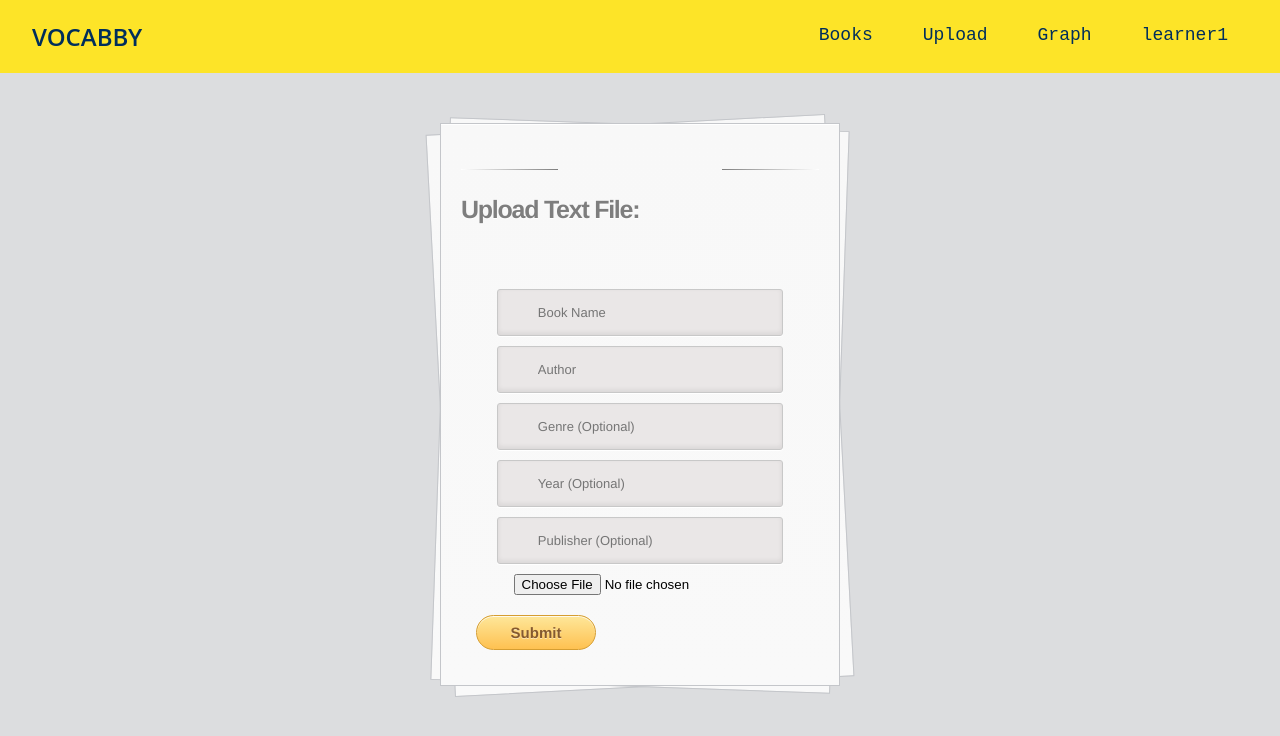
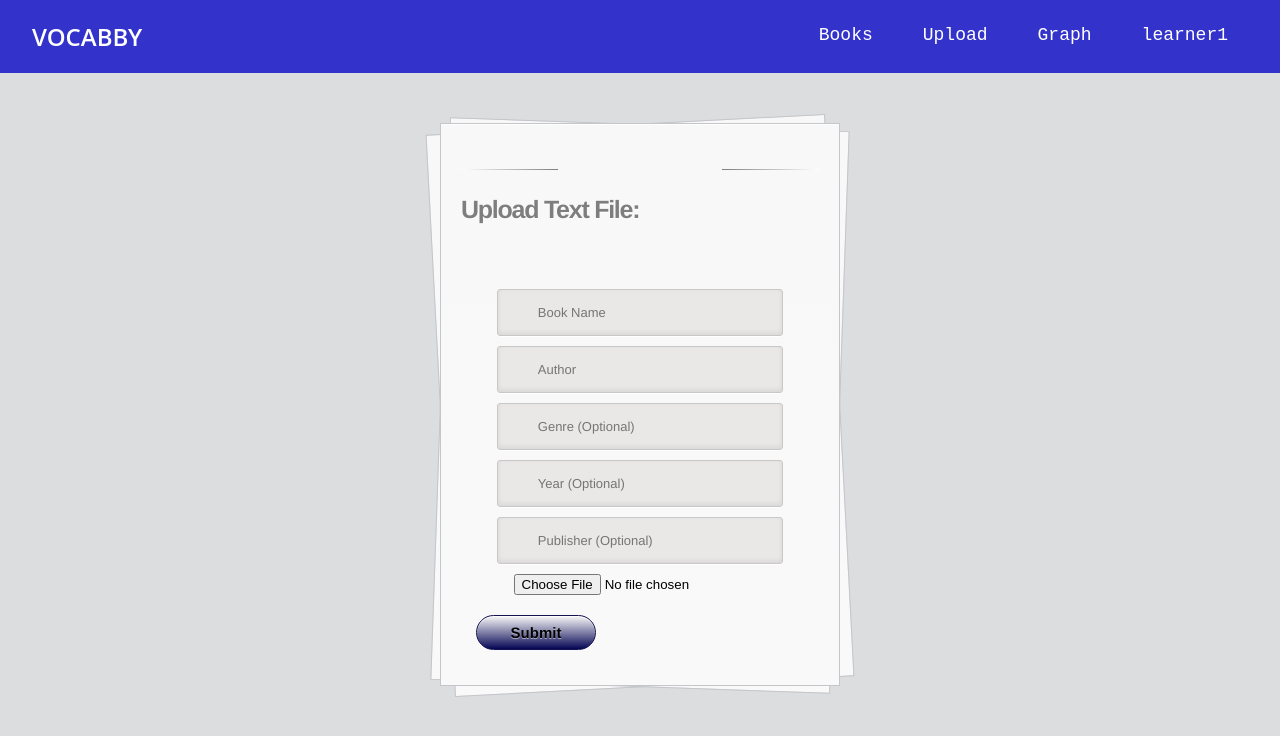
Before and after one commit to raffa-dev/vocabby_da, a React (Create React App) app in the folder frontend/: page / in a window 1280 px wide. Shown: the top 736 px of the page. Built offline with nearby package versions, Linux system fonts and the light colour scheme.

Commit message:
Minor UI enhancements

```diff
--- a/frontend/src/App.js
+++ b/frontend/src/App.js
@@ -357,25 +357,25 @@ class App extends Component {
             <div style={{ width: '80%', margin: '0px auto' }}>
                               <div className="row">
                                 <div className="column">
-                                  <div className="card" style={{borderRadius: 30 }}>
+                                  <div className="card" style={{borderRadius: 10 }}>
                                     <h4>Words</h4><br />
                                     <h2>{this.state.statsResponse.totalWords}</h2>
                                   </div>
                                 </div>
                                 <div className="column">
-                                  <div className="card" style={{borderRadius: 30 }}>
+                                  <div className="card" style={{borderRadius: 10 }}>
                                     <h4>Words(freq. > 10)</h4><br />
                                     <h2>{this.state.statsResponse.totalAbove5}</h2>
                                   </div>
                                 </div>
                                 <div className="column">
-                                  <div className="card" style={{borderRadius: 30 }}>
+                                  <div className="card" style={{borderRadius: 10 }}>
                                     <h4>Words(freq. > 5)</h4><br />
                                     <h2>{this.state.statsResponse.totalAbove10}</h2>
                                   </div>
                                 </div>
                                 <div className="column">
-                                  <div className="card" style={{borderRadius: 30 }}>
+                                  <div className="card" style={{borderRadius: 10 }}>
                                     <h4>Families</h4><br />
                                     <h2>{this.state.statsResponse.totalFamilies}</h2>
                                   </div>
@@ -383,11 +383,11 @@ class App extends Component {
                               </div>
 
                               <div className="row">
-                                <h2 style={{ marginBottom: 30 }}>Most 20 Frequent words</h2>
+                                <h2 style={{ marginBottom: 30 }}>Frequent words</h2>
                                 {this.state.statsResponse.mostFrequent.map((value, index) => {
                                   return (
                                     <div className="column" key={index}>
-                                      <div className="card" style={{borderRadius: 30}}>
+                                      <div className="card" style={{borderRadius: 10}}>
                                         <h4>{value[1]}</h4>
                                       </div>
                                     </div>
@@ -418,8 +418,8 @@ class App extends Component {
                     <div className="row">
                       {this.state.wordList.map((value, index) => {
                               return <button key={index} className="card" onClick={() => { this.setState({ activeWordIndex: index+1, })}}
-                                style={this.state.activeWordIndex === index+1 ? { color: "white", background: 'blue', marginRight: 20, textTransform: "uppercase", fontWeight: "bold", borderRadius: 20} :
-                                  { color: "black", marginRight: 20, textTransform: "uppercase", border: '1 px solid black', background: 'white', }}
+                                style={this.state.activeWordIndex === index+1 ? { color: 'white', background: 'yellow', marginRight: 20, textTransform: "uppercase", fontWeight: "bold", borderRadius: 20} :
+                                  { color: "black", marginRight: 20, textTransform: "uppercase", border: '1 px solid black', background: 'white'}}
                               >
                             <h2>{value}</h2>
                               </button>
--- a/frontend/src/D3Functions.js
+++ b/frontend/src/D3Functions.js
@@ -38,9 +38,9 @@ export const updateNode = (selection) => {
 };
 
 export const enterLink = (selection) => {
-    selection.attr("stroke-width", 0.5)
-    .style("stroke","blue")
-        .style("opacity",".9")
+    selection.attr("stroke-width", 2)
+    .style("stroke","grey")
+        .style("opacity", function(x) {return x.weight})
 };
 
 export const updateLink = (selection) => {
--- a/frontend/src/index.css
+++ b/frontend/src/index.css
@@ -176,9 +176,9 @@ form:after {
 #username { background-position: 10px 10px !important }
 #password { background-position: 10px -53px !important }
 #content form input[type="submit"] {
-    background: rgb(254,231,154);
+    background: #3333cc;
     background: -moz-linear-gradient(top,  rgba(254,231,154,1) 0%, rgba(254,193,81,1) 100%);
-    background: -webkit-linear-gradient(top,  rgba(254,231,154,1) 0%,rgba(254,193,81,1) 100%);
+    background: -webkit-linear-gradient(top,  #9d9de600, #050554FF);
     background: -o-linear-gradient(top,  rgba(254,231,154,1) 0%,rgba(254,193,81,1) 100%);
     background: -ms-linear-gradient(top,  rgba(254,231,154,1) 0%,rgba(254,193,81,1) 100%);
     background: linear-gradient(top,  rgba(254,231,154,1) 0%,rgba(254,193,81,1) 100%);
@@ -193,8 +193,8 @@ form:after {
     -ms-box-shadow: 0 1px 0 rgba(255,255,255,0.8) inset;
     -o-box-shadow: 0 1px 0 rgba(255,255,255,0.8) inset;
     box-shadow: 0 1px 0 rgba(255,255,255,0.8) inset;
-    border: 1px solid #D69E31;
-    color: #85592e;
+    border: 1px solid #141452;
+    color: black;
     cursor: pointer;
     float: left;
     font: bold 15px Helvetica, Arial, sans-serif;
@@ -264,14 +264,14 @@ section{width:100%; max-width:1200px; margin:0px auto; display:table; position:r
 h1{margin:0px auto; display:table; font-size:26px; padding:40px 0px; color:#002e5b; text-align:center;}
 h1 span{font-weight:500;}
 
-header{width:100%; display:table; background-color:#fde428; margin-bottom:50px;}
-#logo{float:left; font-size:24px; text-transform:uppercase; color:#002e5b; font-weight:600; padding:20px 0px;}
+header{width:100%; display:table; background-color:#3333cc; margin-bottom:50px;}
+#logo{float:left; font-size:24px; text-transform:uppercase; color:white; font-weight:600; padding:20px 0px;}
 nav{width:auto; float:right;}
 nav ul{display:table; float:right;}
 nav ul li{float:left;}
 nav ul li:last-child{padding-right:0px;}
-nav ul li a{color:#002e5b; font-size:18px; padding: 25px 20px; display:inline-block; transition: all 0.5s ease 0s;}
-nav ul li a:hover{background-color:#002e5b; color:#fde428; transition: all 0.5s ease 0s;}
+nav ul li a{color:white; font-size:18px; padding: 25px 20px; display:inline-block; transition: all 0.5s ease 0s;}
+nav ul li a:hover{background-color:white; color:#3333cc; transition: all 0.5s ease 0s;}
 nav ul li a:hover i{color:#fde428; transition: all 0.5s ease 0s;}
 nav ul li a i{padding-right:10px; color:#002e5b; transition: all 0.5s ease 0s;}
 
@@ -372,7 +372,7 @@ h1 {padding: 20px 0px;}
     padding: 16px;
     text-align: center;
     background-color: #f1f1f1;
-    margin-bottom: 30px;
+    margin-bottom: 10px;
 
   }
 
```
Also changed, not shown: 1 other file (tests, documents, lock files or other folders).
